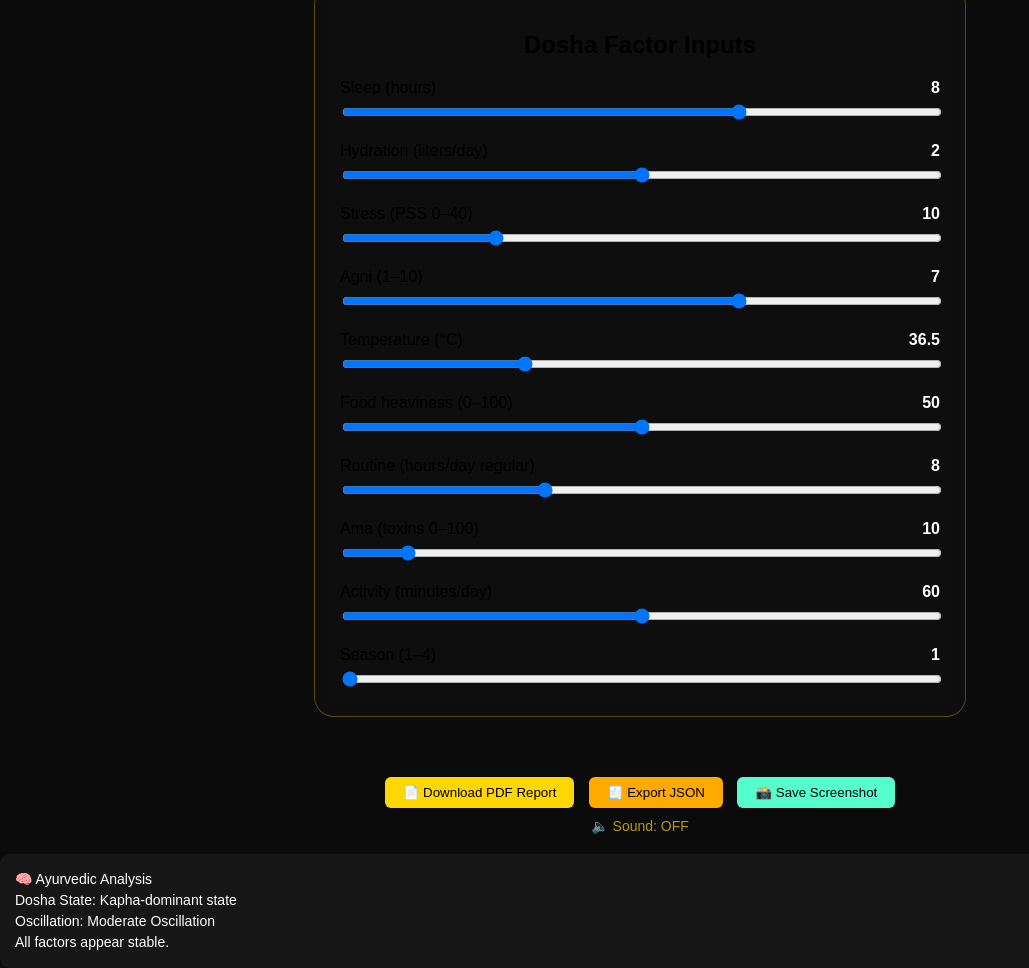
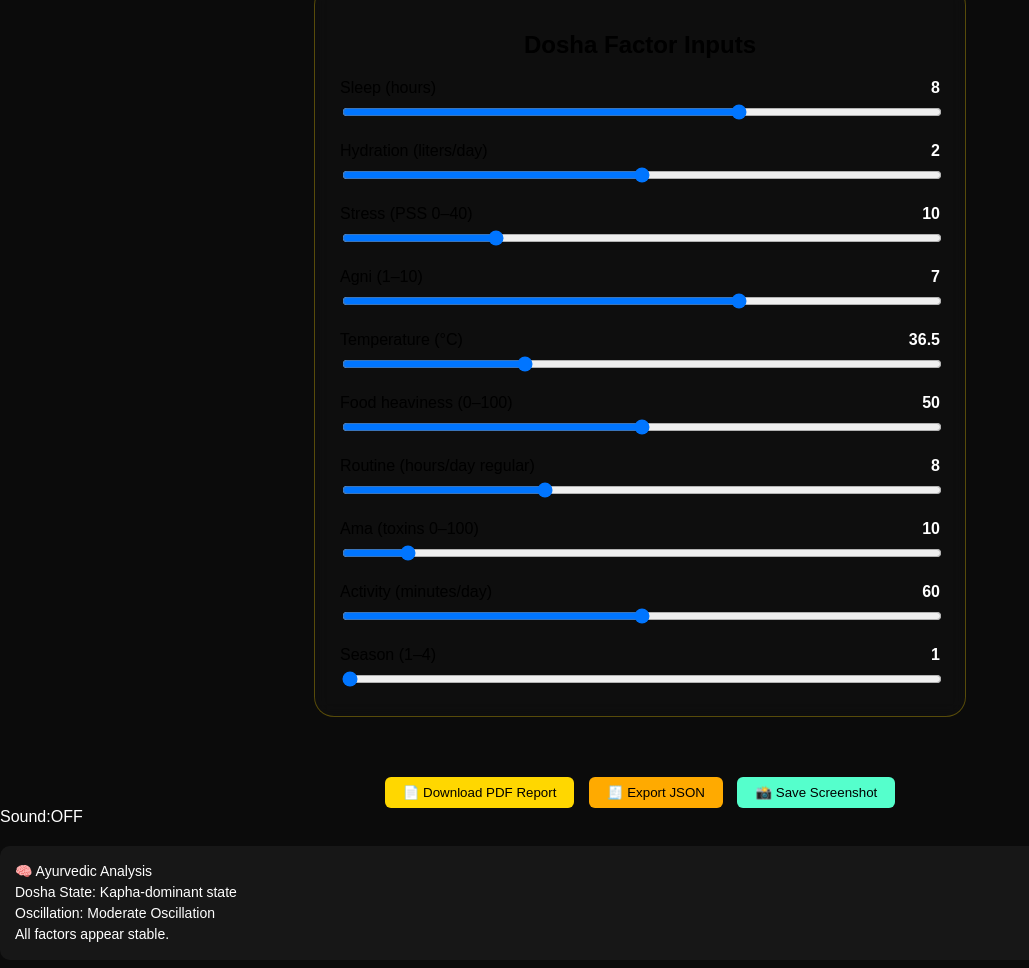
Before and after one commit to manavvilencetech-rgb/dosha-engine, a plain HTML site: page index.html in a window 1280 px wide. Shown: the part 986-1954 px from the top of the page, without its empty margins (0-1029 px from the left). Drawn offline with nearby package versions, Linux system fonts and the light colour scheme.

Commit message:
Update index.html

```diff
--- a/index.html
+++ b/index.html
@@ -118,9 +118,7 @@ canvas { border-radius:50%; background: radial-gradient(circle, #0f0f0f, #000);
 <button id="downloadJSON" style="padding:8px 18px; border-radius:6px; background:#ffaa00; color:#000; border:none; margin-left:10px;">🧾 Export JSON</button>
 <button id="downloadPNG" style="padding:8px 18px; border-radius:6px; background:#55ffcc; color:#000; border:none; margin-left:10px;">📸 Save Screenshot</button>
 </div>
-
-<!-- Sound toggle -->
-<div id="soundToggle" style="cursor:pointer; margin-top:10px; color:#ffd700; font-size:14px; opacity:0.7; text-align:center;">🔈 Sound: OFF</div>
+<div id="soundToggle">Sound:OFF</div>
 
 <!-- JS -->
 <script>
```
